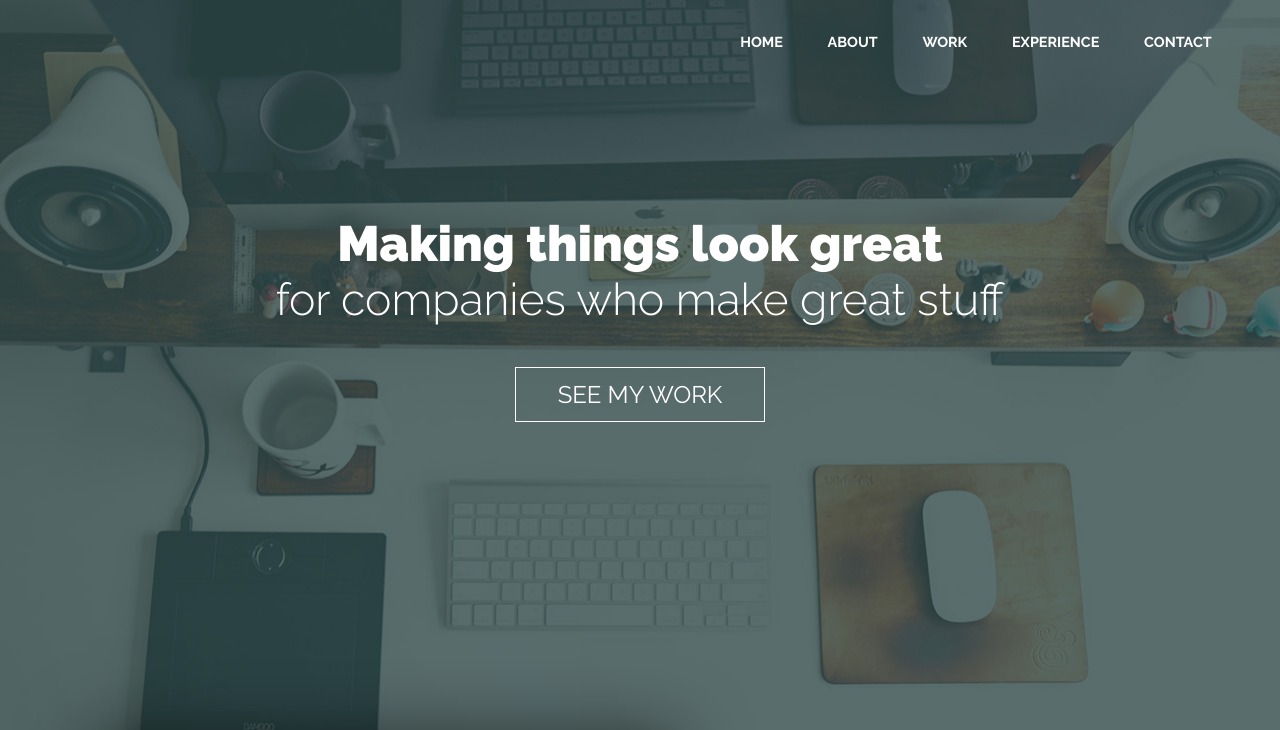
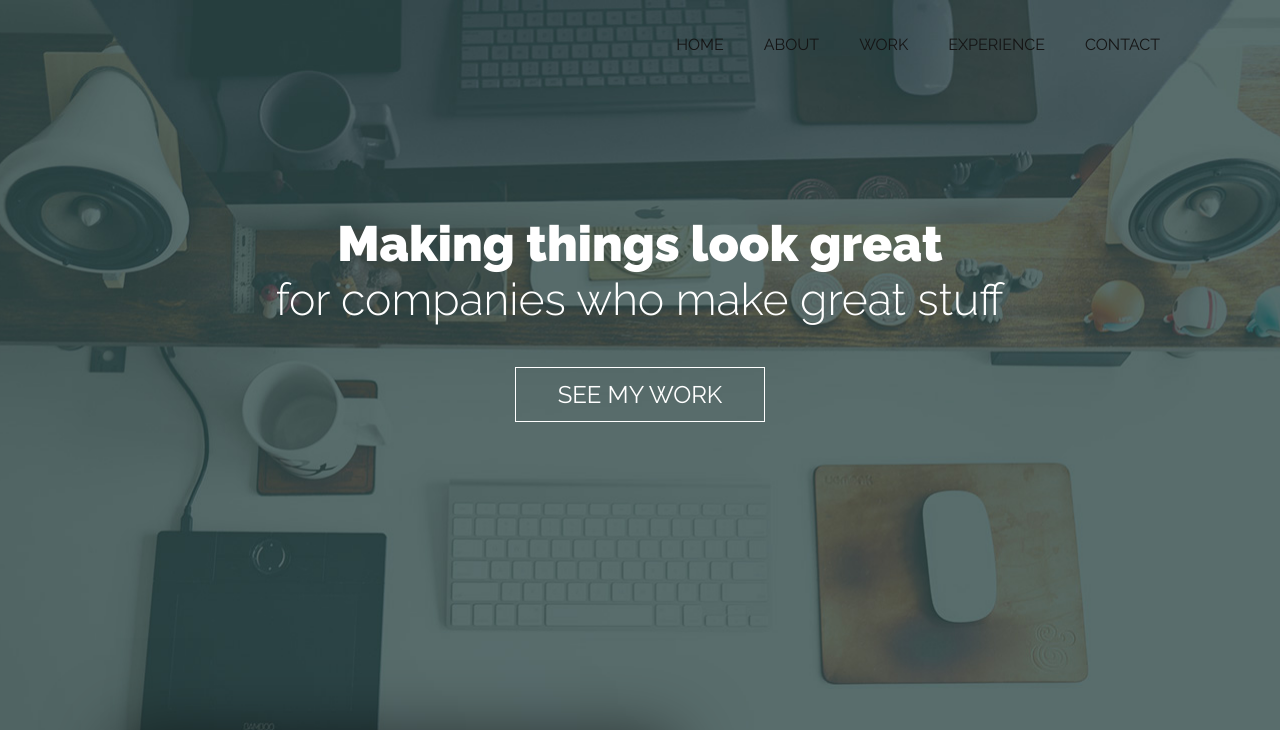
Before and after one commit to mava1412/mava1412.github.io, a website: page index.html in a window 1280 px wide. Shown: the top 730 px of the page. Drawn offline with nearby package versions, Linux system fonts and the light colour scheme.

Commit message:
added sticky nav bar

```diff
--- a/css/style.css
+++ b/css/style.css
@@ -187,24 +187,63 @@ header {
 	margin: 1em 3em;
 	}
 
+nav {
+	position: fixed;
+	top: 0;
+	left: 0;
+	width: 100%;
+	height: 70px;
+	padding: 10px 100px;
+	box-sizing: border-box;
+	transition: .3s;
+	z-index: 100;
+}
+
+nav.black {
+	background: rgba(0,0,0,0.6);
+	height: 70px;
+	padding: 10px 100px;
+}
+
 nav ul {
 	margin: 0;
 	padding: 0;
 	list-style: none;
+	float: right;
+	display: flex;
 }
 
-nav li {
-	display: inline-block;
-	margin: 1em;
+nav ul li {
+	/* display: inline-block; */
+	/* margin: 1em .5em; */
+	list-style: none;
 }
 
-nav a {
+nav ul li a {
+	line-height: 70px;
+	color: #151515;
+	padding: 7px 20px;
 	text-decoration: none;
 	text-transform: uppercase;
-	padding: .3em;
+	transition: .3s;
+	/* padding: .3em;
 	font-size: .9rem;
 	font-weight: 600;
+	color: #fff; */
+}
+
+nav.black ul li a {
 	color: #fff;
+}
+
+nav ul li a:focus {
+	outline: none;
+}
+
+nav ul li a.active {
+	background: #E2472F;
+	color: #fff;
+	border-radius: 6px;
 }
 
 nav a:hover,
@@ -275,6 +314,7 @@ section.home-hero {
 }
 
 @media (min-width: 960px) {
+
 	h1 {
 		font-size: 2.5rem;
 	}
@@ -331,7 +371,7 @@ section.home-hero {
 .port-desc {
 	/* these 2 properties let the description be on top of the image */
 	position: absolute;
-	z-index: 100;
+	z-index: 99;
 	bottom: 0em;
 	/* making left and right zero, centers the item */
 	left: 0em;
--- a/index.html
+++ b/index.html
@@ -48,11 +48,10 @@
     </div>
 
   </section>
-
     <!-- about me section -->
-
     <div class="container">
-    <section id="about" class="home-about">
+      <div id="about" class="container home">
+        <section class="home-about">
           <div class="home-about-textbox">
             <h1>A little about me</h1>
             <p>Lorem ipsum dolor sit amet, consectetur adipisicing elit. Animi repellendus veniam, molestias architecto debitis placeat, in eaque inventore laudantium neque.</p>
@@ -60,10 +59,12 @@
           </div>
         </section>
       </div>
+    </div>
 
   <!-- Some of my work section -->
 
-  <section id="work" class="portfolio">
+  <section class="portfolio" id="work">
+    <div class="container">
       <h1>Some of my work</h1>
 
       <!-- portfolio item 1 -->
@@ -125,7 +126,7 @@
           <a href="#" class="button button-accent button-small">See code</a>
         </figcaption>
       </figure>
-
+    </div>
   </section>
 
 
@@ -218,7 +219,7 @@
 
   <script src="https://ajax.googleapis.com/ajax/libs/jquery/3.3.1/jquery.min.js"></script>
   <script src="https://unpkg.com/aos@next/dist/aos.js"></script>
-  <script src="main.js"></script>
+  <script src="../js/main.js"></script>
 
 </body>
 </html>
--- /dev/null
+++ b/js/main.js
@@ -0,0 +1,8 @@
+$(window).on('scroll', function() {
+  if($(window).scrollTop()) {
+    $('nav').addClass('black');
+  }
+  else {
+    $('nav').removeClass('black');
+  }
+})
```
Also changed, not shown: 1 other file. Lines whose indentation alone changed are shown as unchanged.
